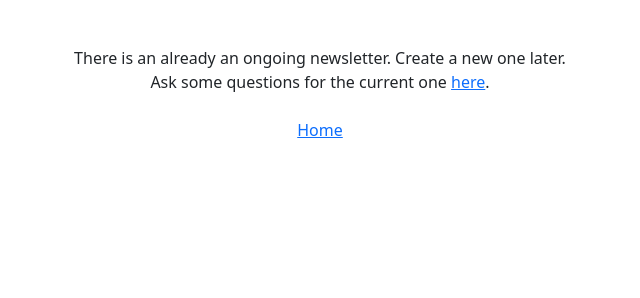
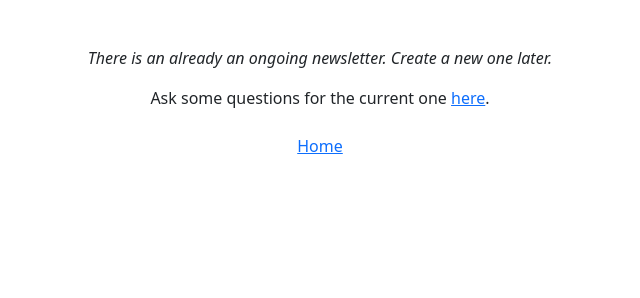
Before and after one commit to andytam101/abc_letterloop, a Flask app: page /new in a window 1280 px wide. Shown: the part 98-396 px from the top of the page, without its empty margins (320-960 px from the left). Run offline with Flask 3, Linux system fonts and the light colour scheme; a user stored in the database is signed in; data comes from the database, SQL or seed files in the repository; data that the repository does not hold is empty.

Commit message:
updated new.html

```diff
--- a/templates/new.html
+++ b/templates/new.html
@@ -46,10 +46,17 @@
             </div>
 
             {% else %}
-                <div class="text-center">
-                    <p class="mb-0">There is an already an ongoing newsletter. Create a new one later.</p>
-                    <p>Ask some questions for the current one <a href="ask">here</a>.</p>
-
+                <div class="container">
+                    <div class="row justify-content-center">
+                        <div class="col-12 col-lg-8 mb-3 fst-italic text-center">
+                            There is an already an ongoing newsletter. Create a new one later.
+                        </div>
+                    </div>
+                    <div class="row justify-content-center">
+                        <div class="col-12 col-lg-6 text-center">
+                            Ask some questions for the current one <a href="ask">here</a>.
+                        </div>
+                    </div>
                 </div>
             {% endif %}
         </main>
```
